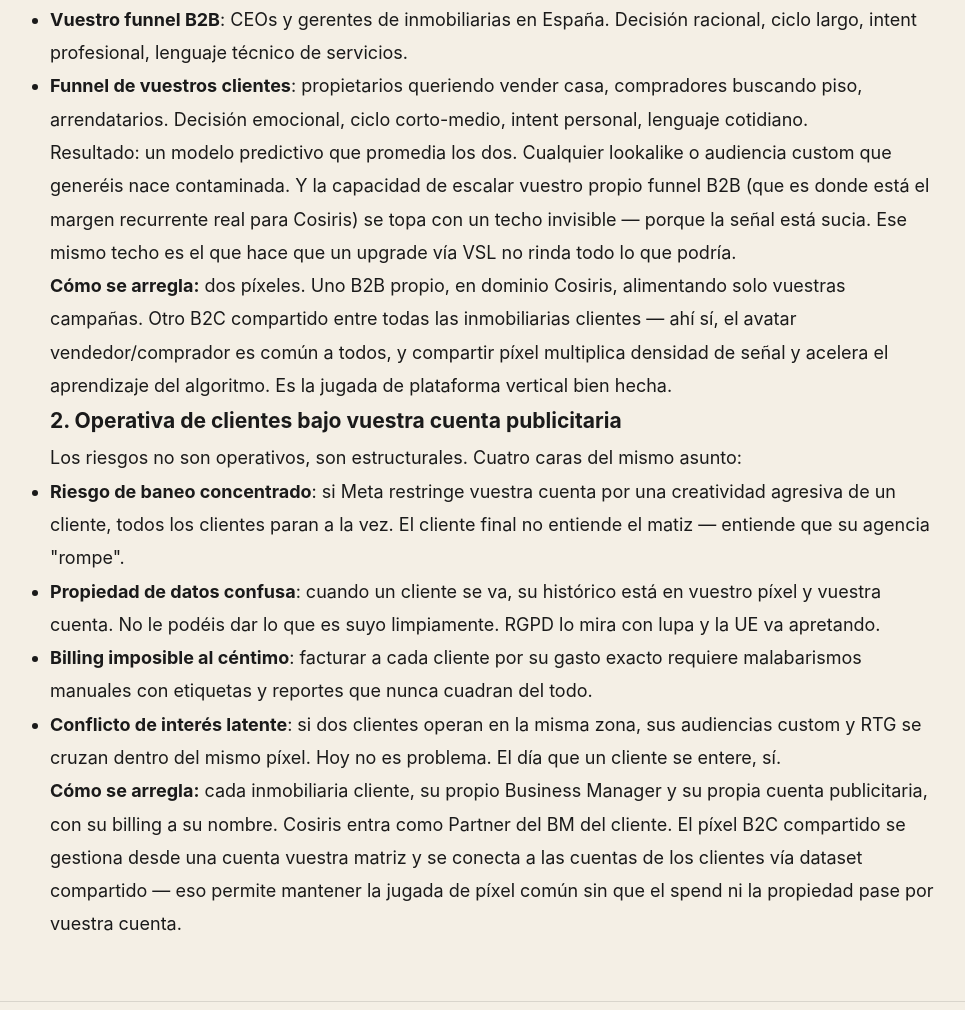
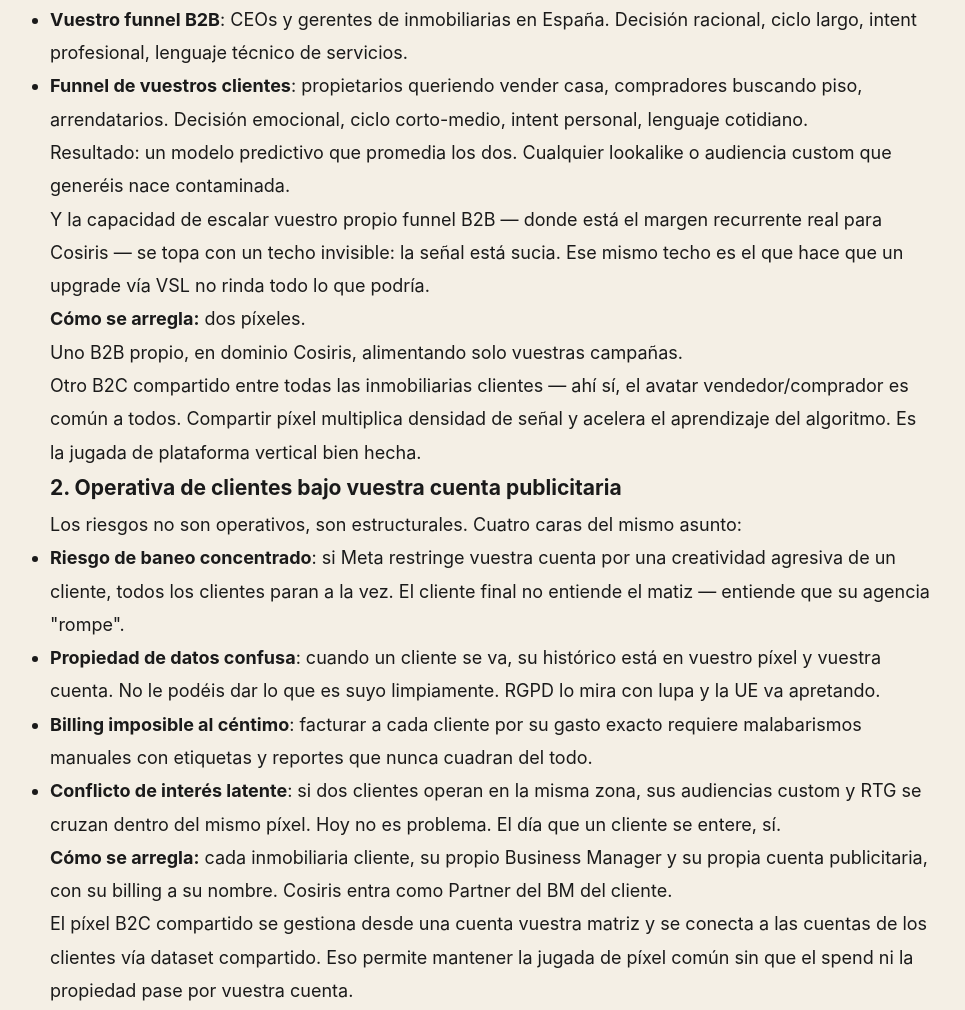
Before and after one commit to josepcid/cosiris-audit-2026-q7n4k9, a plain HTML site: page index.html in a window 1280 px wide. Shown: the part 6250-7260 px from the top of the page, without its empty margins (148-1113 px from the left). Drawn offline with nearby package versions, Linux system fonts and the light colour scheme; a web font is replaced by a local one.

Commit message:
Break dense Resultado and Como se arregla paragraphs in section 03

```diff
--- a/index.html
+++ b/index.html
@@ -514,8 +514,11 @@
       <li><strong>Vuestro funnel B2B</strong>: CEOs y gerentes de inmobiliarias en España. Decisión racional, ciclo largo, intent profesional, lenguaje técnico de servicios.</li>
       <li><strong>Funnel de vuestros clientes</strong>: propietarios queriendo vender casa, compradores buscando piso, arrendatarios. Decisión emocional, ciclo corto-medio, intent personal, lenguaje cotidiano.</li>
     </ul>
-    <p>Resultado: un modelo predictivo que promedia los dos. Cualquier lookalike o audiencia custom que generéis nace contaminada. Y la capacidad de escalar vuestro propio funnel B2B (que es donde está el margen recurrente real para Cosiris) se topa con un techo invisible — porque la señal está sucia. Ese mismo techo es el que hace que un upgrade vía VSL no rinda todo lo que podría.</p>
-    <p><strong>Cómo se arregla:</strong> dos píxeles. Uno B2B propio, en dominio Cosiris, alimentando solo vuestras campañas. Otro B2C compartido entre todas las inmobiliarias clientes — ahí sí, el avatar vendedor/comprador es común a todos, y compartir píxel multiplica densidad de señal y acelera el aprendizaje del algoritmo. Es la jugada de plataforma vertical bien hecha.</p>
+    <p>Resultado: un modelo predictivo que promedia los dos. Cualquier lookalike o audiencia custom que generéis nace contaminada.</p>
+    <p>Y la capacidad de escalar vuestro propio funnel B2B — donde está el margen recurrente real para Cosiris — se topa con un techo invisible: la señal está sucia. Ese mismo techo es el que hace que un upgrade vía VSL no rinda todo lo que podría.</p>
+    <p><strong>Cómo se arregla:</strong> dos píxeles.</p>
+    <p>Uno B2B propio, en dominio Cosiris, alimentando solo vuestras campañas.</p>
+    <p>Otro B2C compartido entre todas las inmobiliarias clientes — ahí sí, el avatar vendedor/comprador es común a todos. Compartir píxel multiplica densidad de señal y acelera el aprendizaje del algoritmo. Es la jugada de plataforma vertical bien hecha.</p>
 
     <h3>2. Operativa de clientes bajo vuestra cuenta publicitaria</h3>
     <p>Los riesgos no son operativos, son estructurales. Cuatro caras del mismo asunto:</p>
@@ -525,7 +528,8 @@
       <li><strong>Billing imposible al céntimo</strong>: facturar a cada cliente por su gasto exacto requiere malabarismos manuales con etiquetas y reportes que nunca cuadran del todo.</li>
       <li><strong>Conflicto de interés latente</strong>: si dos clientes operan en la misma zona, sus audiencias custom y RTG se cruzan dentro del mismo píxel. Hoy no es problema. El día que un cliente se entere, sí.</li>
     </ul>
-    <p><strong>Cómo se arregla:</strong> cada inmobiliaria cliente, su propio Business Manager y su propia cuenta publicitaria, con su billing a su nombre. Cosiris entra como Partner del BM del cliente. El píxel B2C compartido se gestiona desde una cuenta vuestra matriz y se conecta a las cuentas de los clientes vía dataset compartido — eso permite mantener la jugada de píxel común sin que el spend ni la propiedad pase por vuestra cuenta.</p>
+    <p><strong>Cómo se arregla:</strong> cada inmobiliaria cliente, su propio Business Manager y su propia cuenta publicitaria, con su billing a su nombre. Cosiris entra como Partner del BM del cliente.</p>
+    <p>El píxel B2C compartido se gestiona desde una cuenta vuestra matriz y se conecta a las cuentas de los clientes vía dataset compartido. Eso permite mantener la jugada de píxel común sin que el spend ni la propiedad pase por vuestra cuenta.</p>
 
   </div>
 </section>
```
